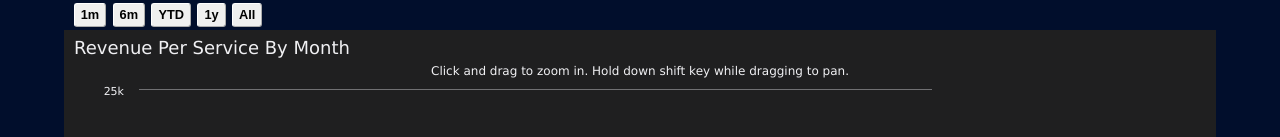
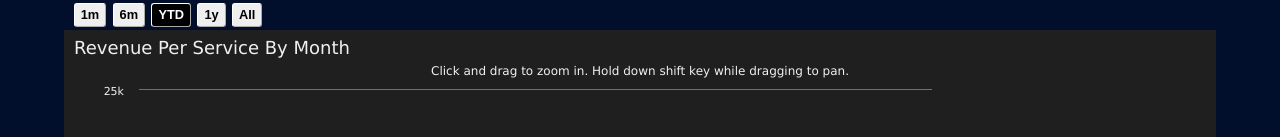
Before and after one commit to SeanPhilippi/revenue-insights, a React (Create React App) app: page / in a window 1280 px wide. Shown: the top 137 px of the page. Built offline with nearby package versions, Linux system fonts and the light colour scheme; the HTML template or start-up script is replaced by a standard one.

Commit message:
chart select active class

```diff
--- a/src/components/RevenueChart/ChartSelect.js
+++ b/src/components/RevenueChart/ChartSelect.js
@@ -4,34 +4,39 @@ import { AppContext } from '../Provider';
 const ChartSelect = () => (
   <AppContext.Consumer>
     {
-      ({ handleChartSelect }) => (
+      ({ handleChartSelect, currentChart }) => (
         <div className="d-flex justify-content-between chart-select mb-2">
           <button
             value='1m'
+            className={ currentChart === '1m' && 'active-chart'}
             onClick={ handleChartSelect }
           >
             1m
           </button>
           <button
             value='6m'
+            className={ currentChart === '6m' && 'active-chart'}
             onClick={ handleChartSelect }
           >
             6m
           </button>
           <button
             value='ytd'
+            className={ currentChart === 'ytd' && 'active-chart'}
             onClick={ handleChartSelect }
           >
             YTD
           </button>
           <button
             value='1y'
+            className={ currentChart === '1y' && 'active-chart'}
             onClick={ handleChartSelect }
           >
             1y
           </button>
           <button
             value='all'
+            className={ currentChart === 'all' && 'active-chart'}
             onClick={ handleChartSelect }
           >
             All
--- a/src/components/RevenueChart/RevenueChart.css
+++ b/src/components/RevenueChart/RevenueChart.css
@@ -7,6 +7,11 @@
   width: 13rem;
 }
 
+.active-chart {
+  background-color: black;
+  color: white;
+}
+
 .y-axis {
   font-size: 1rem;
 }
```
